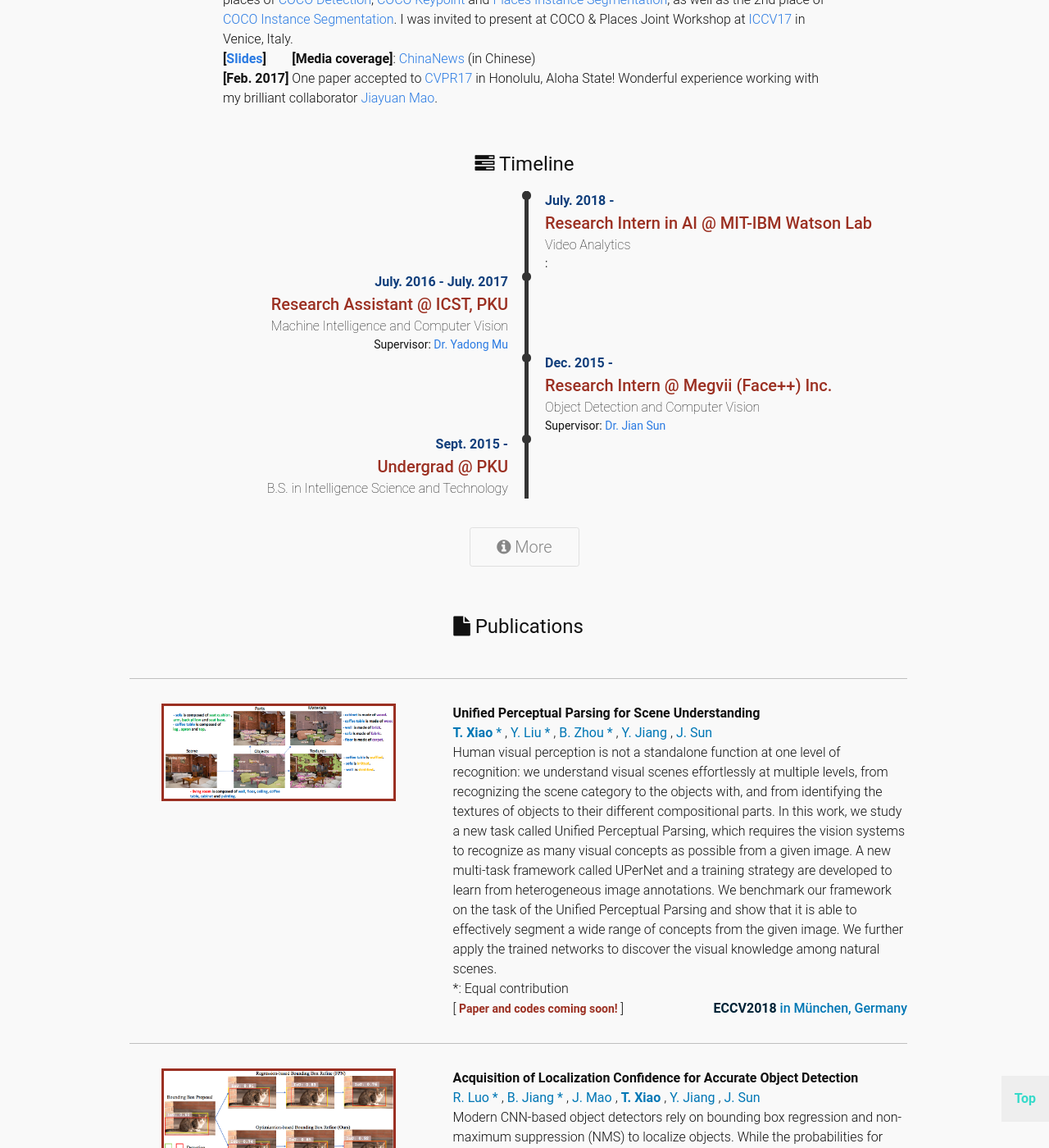
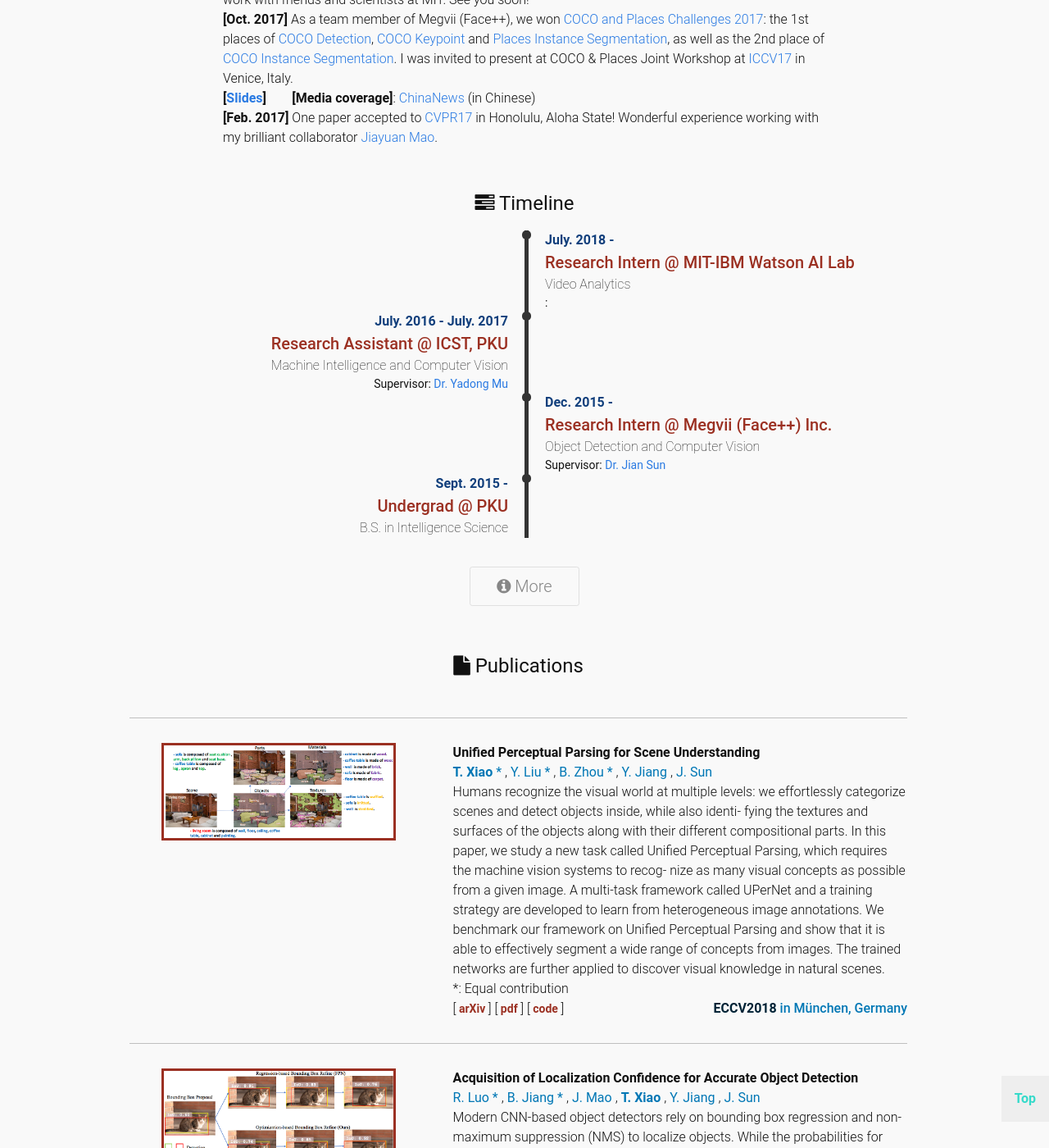
Before and after one commit to Tete-Xiao/Tete-Xiao.github.io, a Jekyll site: the page built from index.html, in a window 1280 px wide and 1400 px high, scrolled down 1102 px. Shown: the whole window at 82% size. Built offline with Jekyll 4.4.1, drawn with Linux system fonts in a browser that asks for light colours; comment, search, counter and statistics services are not loaded; some of the changed text lies outside the part shown.

```diff
--- a/_data/experiences.yml
+++ b/_data/experiences.yml
@@ -1,5 +1,5 @@
 - date:  "July. 2018 - "
-  title: "Research Intern in AI @ MIT-IBM Watson Lab"
+  title: "Research Intern @ MIT-IBM Watson AI Lab"
   desc:  "Video Analytics"
   brief: true
 - date:  "July. 2016 -  July. 2017"
@@ -18,6 +18,6 @@
   brief: true
 - date:  "Sept. 2015 - "
   title: "Undergrad @ PKU"
-  desc:  "B.S. in Intelligence Science and Technology"
+  desc:  "B.S. in Intelligence Science"
   host: false
   brief: true
--- a/_data/publications.yml
+++ b/_data/publications.yml
@@ -20,10 +20,14 @@
       url:  'http://www.jiansun.org/'
   publisher:  'ECCV2018'
   place:    'in München, Germany'
-  desc: 'Human visual perception is not a standalone function at one level of recognition: we understand visual scenes effortlessly at multiple levels, from recognizing the scene category to the objects with, and from identifying the textures of objects to their different compositional parts. In this work, we study a new task called Unified Perceptual Parsing, which requires the vision systems to recognize as many visual concepts as possible from a given image. A new multi-task framework called UPerNet and a training strategy are developed to learn from heterogeneous image annotations. We benchmark our framework on the task of the Unified Perceptual Parsing and show that it is able to effectively segment a wide range of concepts from the given image. We further apply the trained networks to discover the visual knowledge among natural scenes. '
+  desc: 'Humans recognize the visual world at multiple levels: we effortlessly categorize scenes and detect objects inside, while also identi- fying the textures and surfaces of the objects along with their different compositional parts. In this paper, we study a new task called Unified Perceptual Parsing, which requires the machine vision systems to recog- nize as many visual concepts as possible from a given image. A multi-task framework called UPerNet and a training strategy are developed to learn from heterogeneous image annotations. We benchmark our framework on Unified Perceptual Parsing and show that it is able to effectively segment a wide range of concepts from images. The trained networks are further applied to discover visual knowledge in natural scenes.'
   tags:
-    - name: 'Paper and codes coming soon!'
-      url:  'tetexiao.com'
+    - name: 'arXiv'
+      url:  ''
+    - name: 'pdf'
+      url:  '/pdf/tete2018_upp.pdf'
+    - name: 'code'
+      url:  'https://github.com/CSAILVision/unifiedparsing'
 
 
 - title: 'Acquisition of Localization Confidence for Accurate Object Detection'
@@ -51,7 +55,7 @@
   place:    'in München, Germany'
   desc: 'Modern CNN-based object detectors rely on bounding box regression and non-maximum suppression (NMS) to localize objects. While the probabilities for class labels naturally reflect classification confidence, localization confidence is absent. This makes properly localized bounding boxes degenerate during iterative regression or even suppressed during NMS. We propose IoU-Net learning to predict the IoU between each detected bounding box and the matched ground-truth. The network acquires this confidence of localization, which improves NMS procedure by preserving accurately localized bounding boxes. Furthermore, formulating the predicted IoU as an optimization objective provides monotonic improvement in bounding box localization. Extensive experiments on the MS-COCO dataset show the advance of IoU-Net and its compatibility and adaptivity to several state-of-the-art object detectors.'
   tags:
-    - name: 'Paper coming soon!'
+    - name: 'Paper and code coming soon!'
       url:  'tetexiao.com'
 
 
```
Also changed, not shown: _data/bio.yml (+4 -3 lines), images/projects/2018/tete2018_vge.png, 1 other file.
